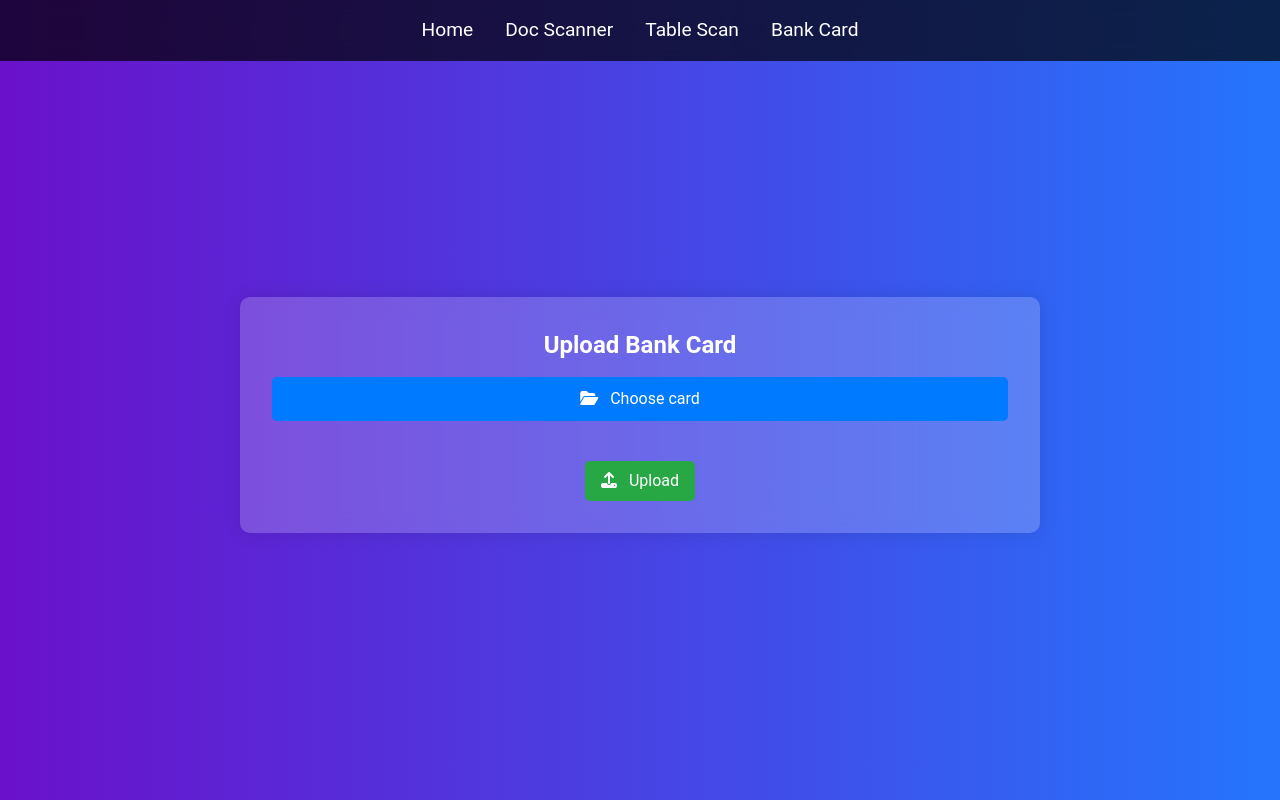
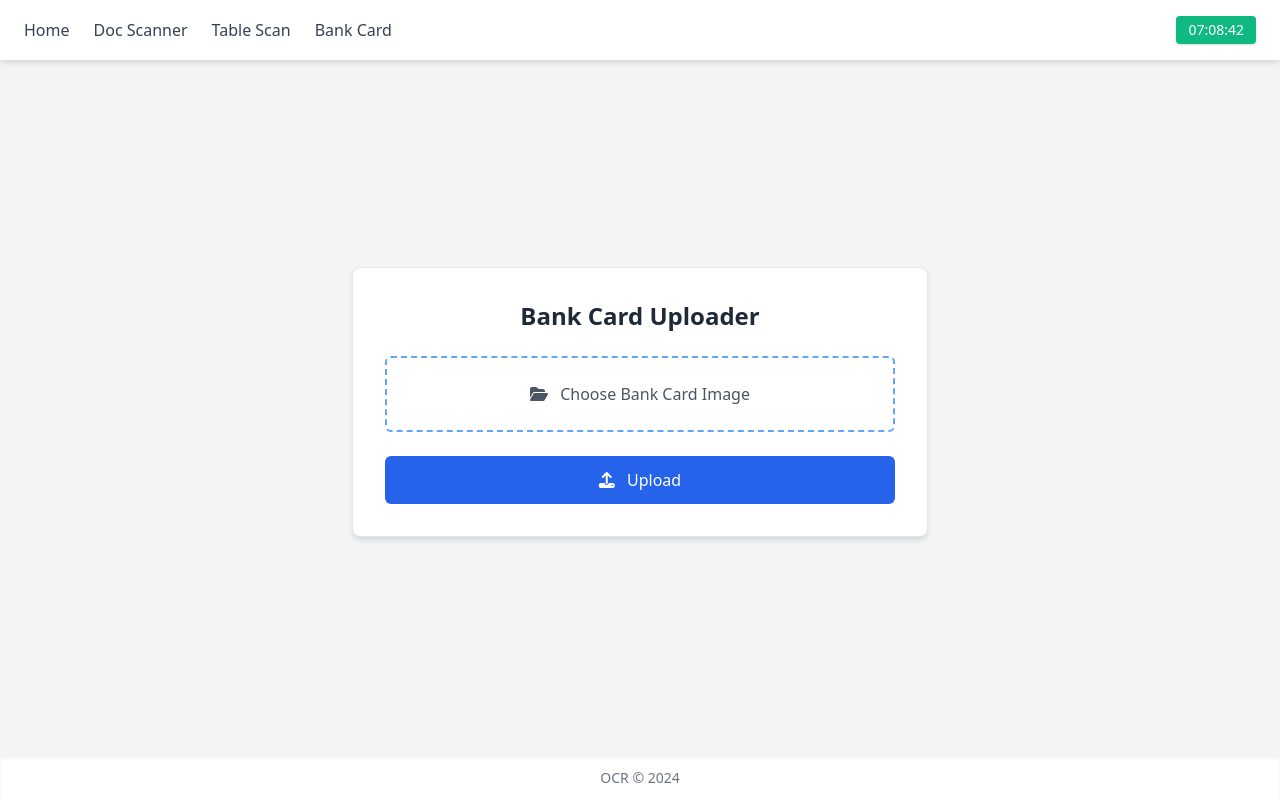
Before and after one commit to AbhinavT01/Advance_ocr_system, a Flask app: page /bank in a window 1280 px wide. Run offline with Flask 3, Linux system fonts and the light colour scheme; parts of the project's set-up code (start-up, migrations or seed data) failed here and were passed over; some libraries are stand-ins or nearby versions.

Commit message:
Update bank.html

```diff
--- a/templates/bank.html
+++ b/templates/bank.html
@@ -1,162 +1,92 @@
 <!DOCTYPE html>
 <html lang="en">
 <head>
-    <meta charset="UTF-8">
-    <meta name="viewport" content="width=device-width, initial-scale=1.0">
-    <title>Document Uploader</title>
-    <link href="https://cdn.jsdelivr.net/npm/tailwindcss@2.2.19/dist/tailwind.min.css" rel="stylesheet">
-    <style>
-        body {
-            font-family: 'Roboto', sans-serif;
-            background: linear-gradient(to right, #6a11cb, #2575fc);
-            min-height: 100vh;
-            display: flex;
-            flex-direction: column;
-            align-items: center;
-            justify-content: center;
-            margin: 0;
-            padding: 0;
-        }
+  <meta charset="UTF-8" />
+  <meta name="viewport" content="width=device-width, initial-scale=1.0"/>
+  <title>Bank Card Uploader</title>
+  <link href="https://cdn.jsdelivr.net/npm/tailwindcss@2.2.19/dist/tailwind.min.css" rel="stylesheet"/>
+  <script src="https://kit.fontawesome.com/a076d05399.js" crossorigin="anonymous"></script>
+</head>
+<body class="bg-gray-100 min-h-screen font-sans text-gray-800 flex flex-col">
 
-        .navbar {
-            background-color: rgba(0, 0, 0, 0.7);
-            backdrop-filter: blur(10px);
-            padding: 1rem;
-            width: 100%;
-            display: flex;
-            justify-content: center;
-            position: fixed;
-            top: 0;
-            left: 0;
-            z-index: 10;
-        }
+  <!-- Navbar with Time -->
+  <nav class="bg-white shadow-md fixed top-0 left-0 w-full z-50">
+    <div class="max-w-7xl mx-auto px-6 py-4 flex justify-between items-center">
+      <!-- Left: Links -->
+      <div class="flex space-x-6 font-medium text-sm sm:text-base text-gray-700">
+        <a href="/" class="hover:text-black transition">Home</a>
+        <a href="/doc" class="hover:text-black transition">Doc Scanner</a>
+        <a href="/table" class="hover:text-black transition">Table Scan</a>
+        <a href="/bank" class="hover:text-black transition">Bank Card</a>
+      </div>
+      <!-- Right: Time -->
+      <div id="currentTime" class="text-sm bg-green-500 text-white px-3 py-1 rounded shadow"></div>
+    </div>
+  </nav>
 
-        .navbar a {
-            color: #fff;
-            text-decoration: none;
-            margin: 0 1rem;
-            font-size: 1.2rem;
-            transition: opacity 0.3s ease;
-        }
+  <!-- Main Content -->
+  <main class="flex-grow flex items-center justify-center pt-28 pb-16 px-4">
+    <div class="bg-white border border-gray-200 rounded-lg shadow-md p-8 w-full max-w-xl space-y-6 text-center">
+      <h1 class="text-2xl font-bold">Bank Card Uploader</h1>
 
-        .navbar a:hover {
-            opacity: 0.8;
-        }
+      <form action="/uploadbank" method="post" enctype="multipart/form-data" class="space-y-6">
+        <!-- File Upload -->
+        <label for="fileInput" class="block border-2 border-dashed border-blue-400 p-6 rounded-md text-gray-600 hover:bg-blue-50 cursor-pointer transition">
+          <i class="fas fa-folder-open mr-2"></i> Choose Bank Card Image
+          <input type="file" id="fileInput" name="file" accept="image/*" required class="hidden">
+        </label>
 
-        .container {
-            background: rgba(255, 255, 255, 0.2);
-            backdrop-filter: blur(10px);
-            padding: 2rem;
-            border-radius: 10px;
-            box-shadow: 0 0 20px rgba(0, 0, 0, 0.1);
-            width: 100%;
-            max-width: 800px;
-            text-align: center;
-            margin: 80px auto 50px auto; /* Adjusted for fixed navbar */
-        }
-
-        h1 {
-            color: #fff;
-        }
-
-        input[type="file"] {
-            display: none;
-        }
-
-        .upload-btn {
-            display: block;
-            width: 100%;
-            padding: 10px;
-            background-color: #007bff;
-            color: #fff;
-            border: none;
-            border-radius: 5px;
-            cursor: pointer;
-            transition: background-color 0.3s ease;
-        }
-
-        .upload-btn:hover {
-            background-color: #0056b3;
-        }
-
-        #imagePreviewContainer {
-            margin-top: 20px;
-        }
-
-        #imagePreview {
-            max-width: 100%;
-            height: auto;
-            border-radius: 8px;
-            margin-bottom: 10px;
-        }
-
-        button {
-            padding: 8px 16px;
-            background-color: #28a745;
-            color: #fff;
-            border: none;
-            border-radius: 5px;
-            cursor: pointer;
-            transition: background-color 0.3s ease;
-        }
-
-        button:hover {
-            background-color: #218838;
-        }
-    </style>
-</head>
-<body>
-    <div class="navbar">
-        <a href="/" class="hover:opacity-80">Home</a>
-        <a href="/doc" class="hover:opacity-80">Doc Scanner</a>
-        <a href="/table" class="hover:opacity-80">Table Scan</a>
-        <a href="/bank" class="hover:opacity-80">Bank Card</a>
+        <!-- Preview -->
+        <div id="imagePreviewContainer" class="hidden">
+          <h3 class="text-md font-semibold text-gray-700 mb-2">Card Preview</h3>
+          <div class="max-h-96 overflow-hidden rounded border">
+            <img id="imagePreview" src="#" alt="Preview" class="w-full object-contain">
+          </div>
         </div>
 
-    <div class="container">
-        <h1 class="text-2xl font-bold mb-4"> Upload Bank Card</h1>
-        <form action="/uploadbank" method="post" enctype="multipart/form-data" id="uploadForm">
-            <div class="mb-6">
-                <input type="file" name="file" id="fileInput" class="file-input" required>
-                <label for="fileInput" class="upload-btn cursor-pointer">
-                    <i class="fas fa-folder-open mr-2"></i> Choose card
-                </label>
-            </div>
-            <div id="imagePreviewContainer" class="hidden">
-                <h3 class="text-lg font-semibold mb-2 text-gray-700">card Preview</h3>
-                <div id="previewWrapper" class="overflow-hidden mx-auto rounded-lg shadow-md" style="max-width: 100%; max-height: 400px;">
-                    <img id="imagePreview" src="#" alt="Document Preview" class="mx-auto bg-contain bg-center h-full">
-                </div>
-            </div>
-            <button type="submit" class="btn-upload mt-4">
+        <!-- Upload Button -->
+        <button type="submit" class="w-full bg-blue-600 hover:bg-blue-700 text-white font-medium py-3 rounded-md transition">
           <i class="fas fa-upload mr-2"></i> Upload
         </button>
       </form>
     </div>
+  </main>
 
-    <script src="https://kit.fontawesome.com/a076d05399.js"></script>
+  <!-- Footer -->
+  <footer class="bg-white shadow-inner py-3 text-center text-sm text-gray-500">
+    OCR &copy; 2024
+  </footer>
+
+  <!-- JS: Preview & Time -->
   <script>
-        function previewImage() {
-            const fileInput = document.getElementById('fileInput');
+    // Image preview
+    document.getElementById('fileInput').addEventListener('change', function () {
+      const file = this.files[0];
       const imagePreview = document.getElementById('imagePreview');
-            const imagePreviewContainer = document.getElementById('imagePreviewContainer');
-            const previewWrapper = document.getElementById('previewWrapper');
+      const container = document.getElementById('imagePreviewContainer');
 
-            const file = fileInput.files[0];
       if (file) {
         const reader = new FileReader();
-                reader.onload = function(e) {
+        reader.onload = function (e) {
           imagePreview.src = e.target.result;
-                    imagePreviewContainer.classList.remove('hidden');
-                    previewWrapper.style.maxHeight = '400px';
-
+          container.classList.remove('hidden');
           localStorage.setItem('uploadedImage', e.target.result);
         };
         reader.readAsDataURL(file);
       }
+    });
+
+    // Live time display
+    const currentTimeElement = document.getElementById('currentTime');
+    function updateTime() {
+      const now = new Date();
+      const h = String(now.getHours()).padStart(2, '0');
+      const m = String(now.getMinutes()).padStart(2, '0');
+      const s = String(now.getSeconds()).padStart(2, '0');
+      currentTimeElement.textContent = `${h}:${m}:${s}`;
     }
-
-        document.getElementById('fileInput').addEventListener('change', previewImage);
+    updateTime();
+    setInterval(updateTime, 1000);
   </script>
 </body>
 </html>
```
Lines whose indentation alone changed are shown as unchanged.
